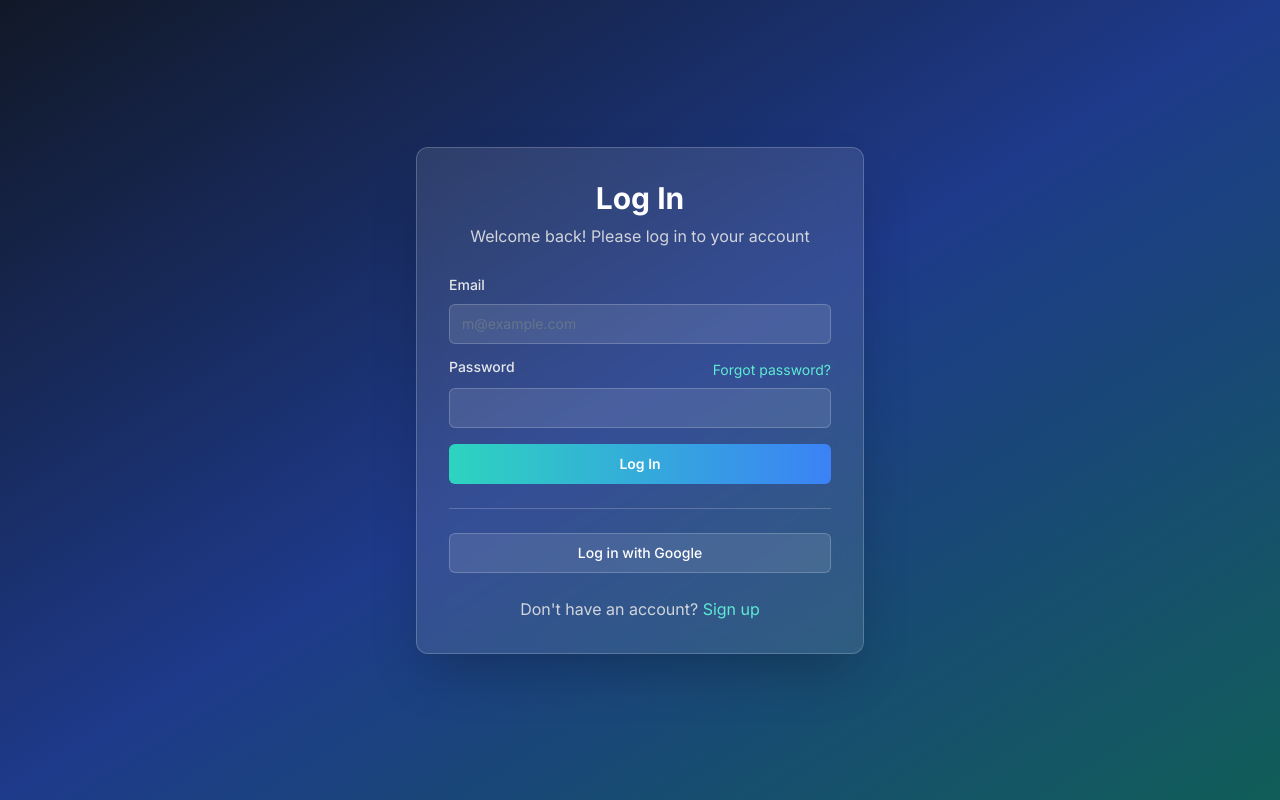
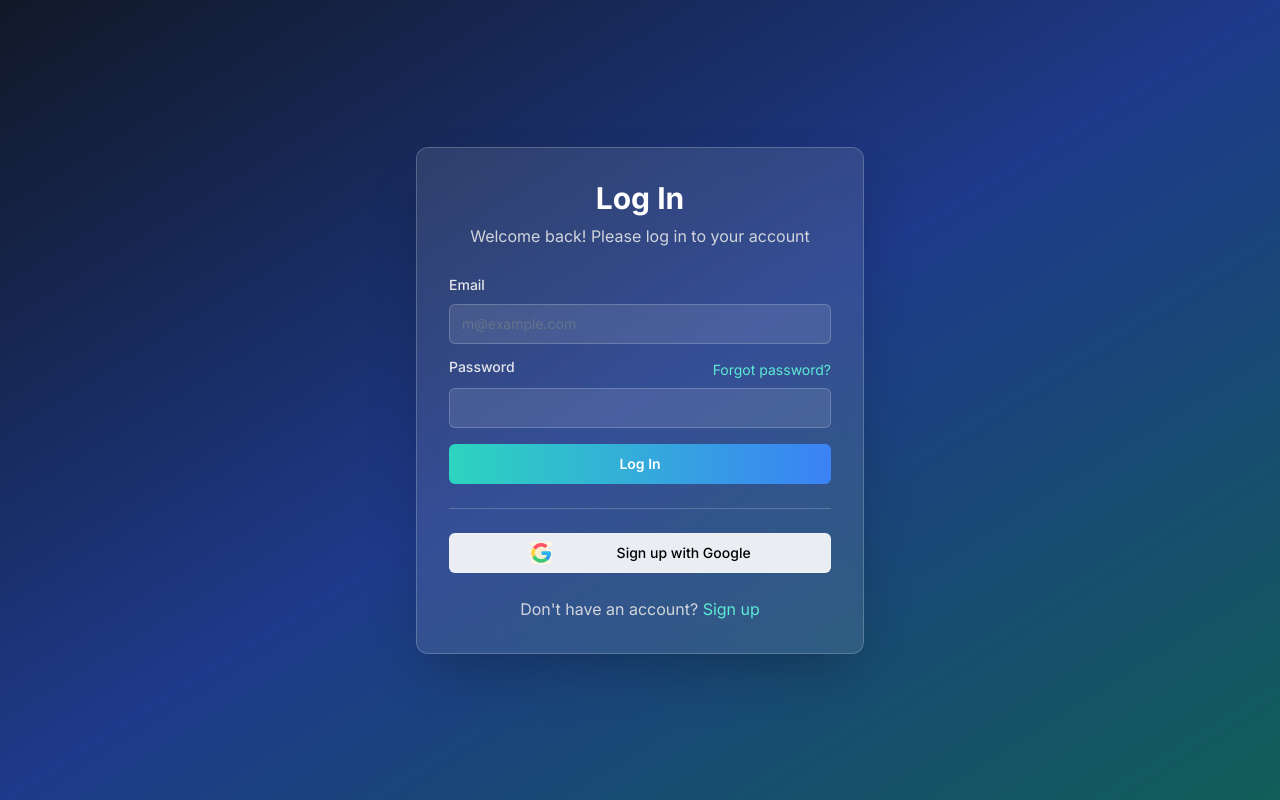
Before and after one commit to ahmadali507/Chatterz, a Next.js app: page /login in a window 1280 px wide. Built offline with nearby package versions, Linux system fonts and the light colour scheme; no server answers.

Commit message:
added google auth with logo design

```diff
--- a/src/app/(auth)/login/page.tsx
+++ b/src/app/(auth)/login/page.tsx
@@ -1,4 +1,5 @@
 'use client'
+import { Icons } from "@/components/icons"
 import { Button } from "@/components/ui/button"
 import { Input } from "@/components/ui/input"
 import { Label } from "@/components/ui/label"
@@ -60,6 +61,8 @@ export default function Component() {
           })
   }
 
+  const GoogleIcons = Icons['googleicon'];
+
   return (
     <div className="min-h-screen flex items-center justify-center bg-gradient-to-br from-gray-900 via-blue-900 to-teal-800 p-4">
       <div className="w-full max-w-md space-y-6 bg-white bg-opacity-10 backdrop-blur-md p-8 rounded-xl shadow-2xl border border-white border-opacity-20">
@@ -100,13 +103,13 @@ export default function Component() {
         </form>
         <Separator className="bg-white bg-opacity-20" />
         <div className="space-y-4">
-          <Button
-            variant="outline"
-            className="w-full bg-white bg-opacity-10 hover:bg-opacity-20 text-white border-white border-opacity-20 transition-all duration-200"
+        <Button
+             variant="outline"
+            className="w-full flex flex-row justify-evenly bg-white  bg-opacity-90 hover:bg-opacity-10 hover:text-destructive text-black border-white border-opacity-20 transition-all duration-200"
             onClick={handleGoogleLogin}
           >
-            {/* <Icons.google className="mr-2 h-4 w-4" /> */}
-            Log in with Google
+            <GoogleIcons className="w-6 h-6 bg-clip"/>
+            Sign up with Google
           </Button>
         </div>
         <div className="text-center text-gray-300">
--- a/src/app/(auth)/signup/page.tsx
+++ b/src/app/(auth)/signup/page.tsx
@@ -17,6 +17,7 @@ import { addDoc, collection } from "firebase/firestore";
 import { useState } from "react";
 import { toast } from "sonner";
 import { useRouter } from "next/navigation";
+import { Icons } from "@/components/icons";
 
 const SignUpSchema = z.object({
   username: z.string().min(1, "The username is required"),
@@ -90,6 +91,8 @@ export default function Component() {
       toast.error("Google sign-in failed. Please try again.");
     }
   };
+  /// Icons
+  const GoogleIcons = Icons['googleicon'];
 
   return (
     <div className="min-h-screen flex items-center justify-center bg-gradient-to-br from-gray-900 via-blue-900 to-teal-800 p-4">
@@ -146,10 +149,11 @@ export default function Component() {
         <Separator className="bg-white bg-opacity-20" />
         <div className="space-y-4">
           <Button
-            variant="outline"
-            className="w-full bg-white bg-opacity-10 hover:bg-opacity-20 text-white border-white border-opacity-20 transition-all duration-200"
+             variant="outline"
+            className="w-full flex flex-row justify-evenly bg-white  bg-opacity-90 hover:bg-opacity-10 hover:text-destructive text-black border-white border-opacity-20 transition-all duration-200"
             onClick={handleGoogleSignIn}
           >
+            <GoogleIcons className="w-6 h-6 bg-clip"/>
             Sign up with Google
           </Button>
         </div>
--- a/src/components/icons.tsx
+++ b/src/components/icons.tsx
@@ -1,6 +1,5 @@
-
-export type  Icons = {
-    googleicon :  GIcon;
+import { GIcon } from "@/utils/svgs";
+export const  Icons = {
+    googleicon :  GIcon,
 }
-
-export type IconType = keyof typeof Icons
+export type IconType = keyof typeof Icons;
--- a/src/utils/svgs.tsx
+++ b/src/utils/svgs.tsx
@@ -1,5 +1,5 @@
 import * as React from "react"
-export const GIcon = (props : any) => (
+export const GIcon = (props : React.SVGProps<SVGSVGElement>) => (
   <svg
     xmlns="http://www.w3.org/2000/svg"
     width={100}
```
